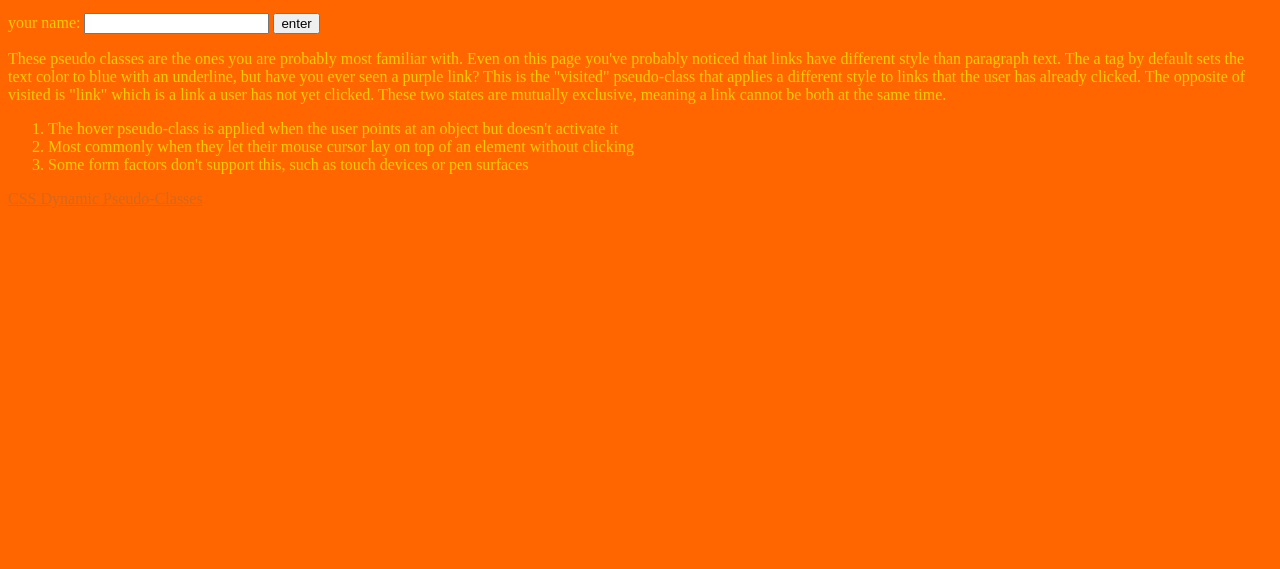
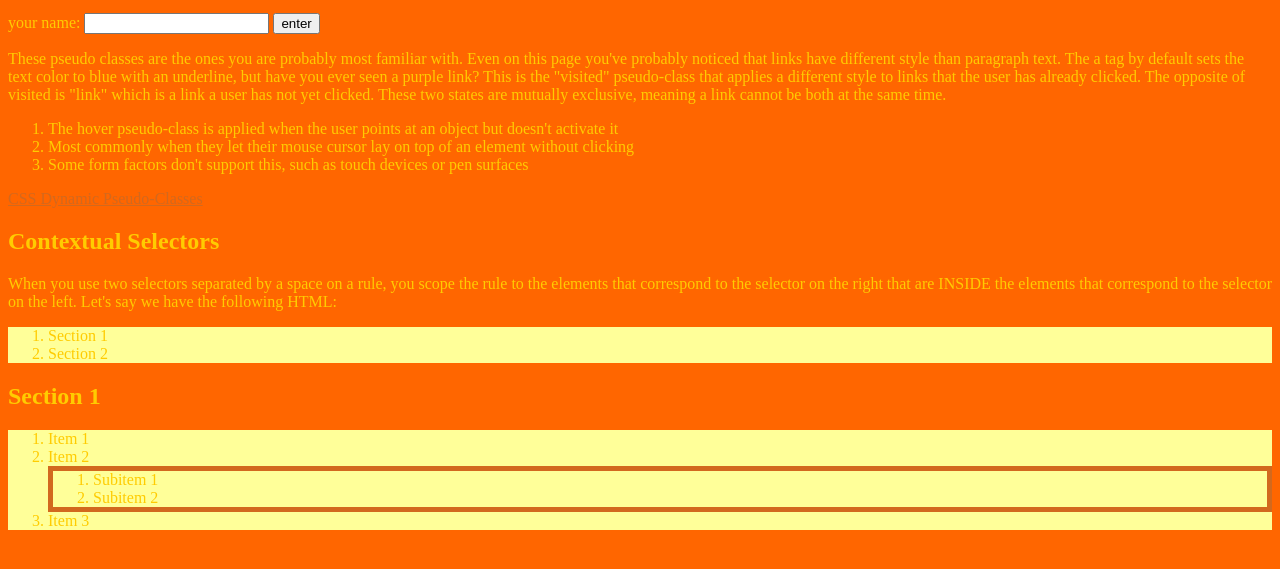
Before and after one commit to danieladelvos/css-spielplatz, a plain HTML site: page lessons/module-3-targeting-with-css-selectors/index.html in a window 1280 px wide. Shown: the part 119-688 px from the top of the page. Drawn offline with Linux system fonts and the light colour scheme.

Commit message:
module 3 add contextual selectors

```diff
--- a/lessons/module-3-targeting-with-css-selectors/index.html
+++ b/lessons/module-3-targeting-with-css-selectors/index.html
@@ -26,6 +26,7 @@
         enter
       </button>
     </p>
+
     <p>
       These pseudo classes are the ones you are probably most familiar with. Even on this page you've probably noticed that links have different style than paragraph text. The a tag by default sets the text color to blue with an underline, but have you ever seen a purple link? This is the "visited" pseudo-class that applies a different style to links that the user has already clicked. The opposite of visited is "link" which is a link a user has not yet clicked. These two states are mutually exclusive, meaning a link cannot be both at the same time.
     </p>
@@ -35,5 +36,45 @@
       <li>Some form factors don't support this, such as touch devices or pen surfaces</li>
     </ol>
     <a href="https://www.w3.org/TR/CSS22/selector.html#dynamic-pseudo-classes">CSS Dynamic Pseudo-Classes</a>
+    <article>
+      <h1>
+        Contextual Selectors
+      </h1>
+      <p>
+        When you use two selectors separated by a space on a rule, you scope the rule to the elements that correspond to the selector on the right that are INSIDE the elements that correspond to the selector on the left. Let's say we have the following HTML:
+      </p>
+      <ol>
+        <li>
+          Section 1
+        </li>
+        <li>
+          Section 2
+        </li>
+      </ol>
+    </article>
+    <article>
+      <h1>
+        Section 1
+      </h1>
+      <ol>
+        <li>
+          Item 1
+        </li>
+        <li>
+          Item 2
+          <ol>
+            <li>
+              Subitem 1
+            </li>
+            <li>
+              Subitem 2
+            </li>
+          </ol>
+        </li>
+        <li>
+          Item 3
+        </li>
+      </ol>
+    </article>
   </body>
 </html>
--- a/lessons/module-3-targeting-with-css-selectors/styles.css
+++ b/lessons/module-3-targeting-with-css-selectors/styles.css
@@ -41,3 +41,11 @@ a:link {
 a:visited {
   color: navajowhite;
 }
+
+article ol {
+  background-color: #ffff99;
+}
+
+article ol ol {
+  border: 5px chocolate solid;
+}
```
